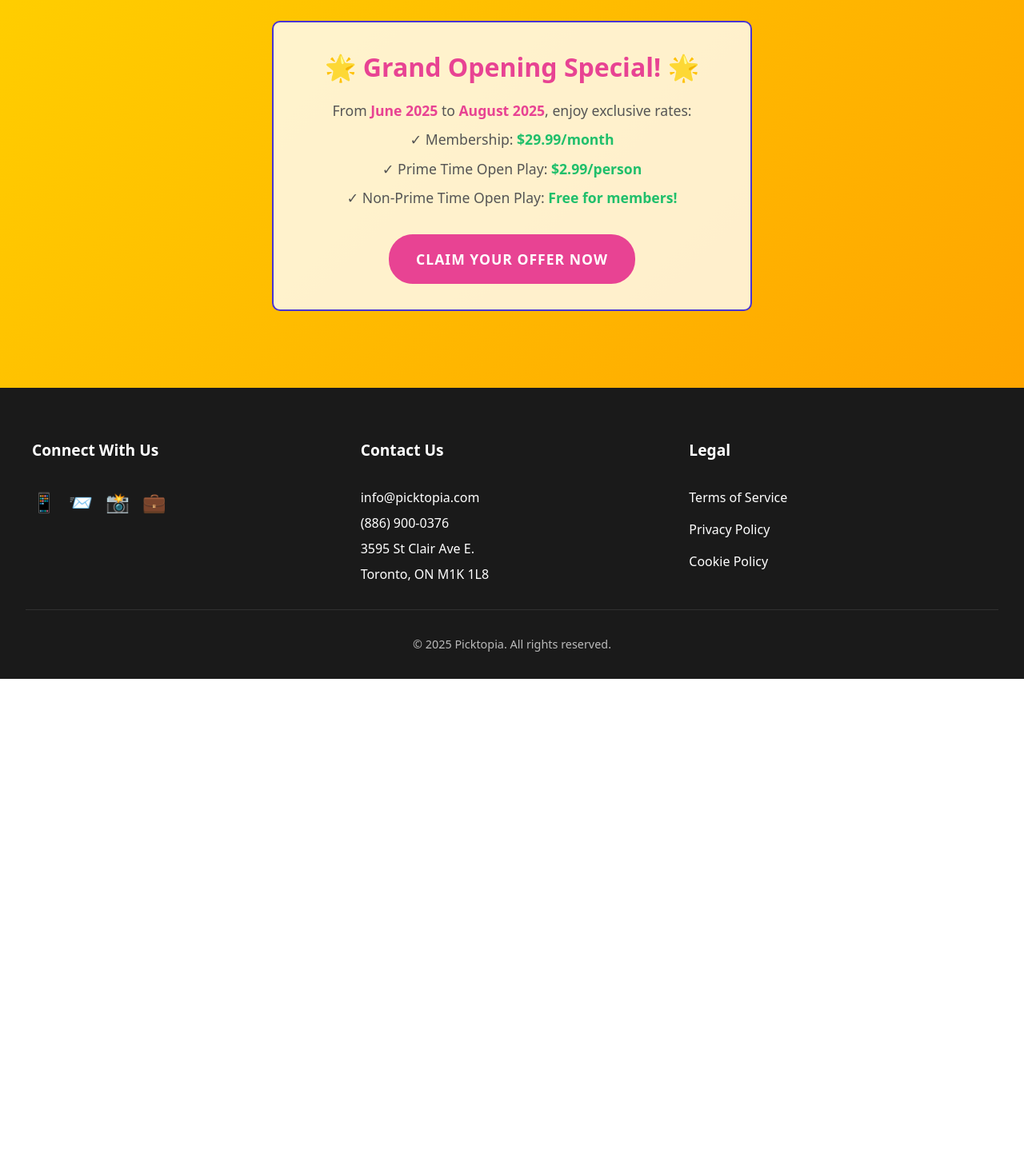
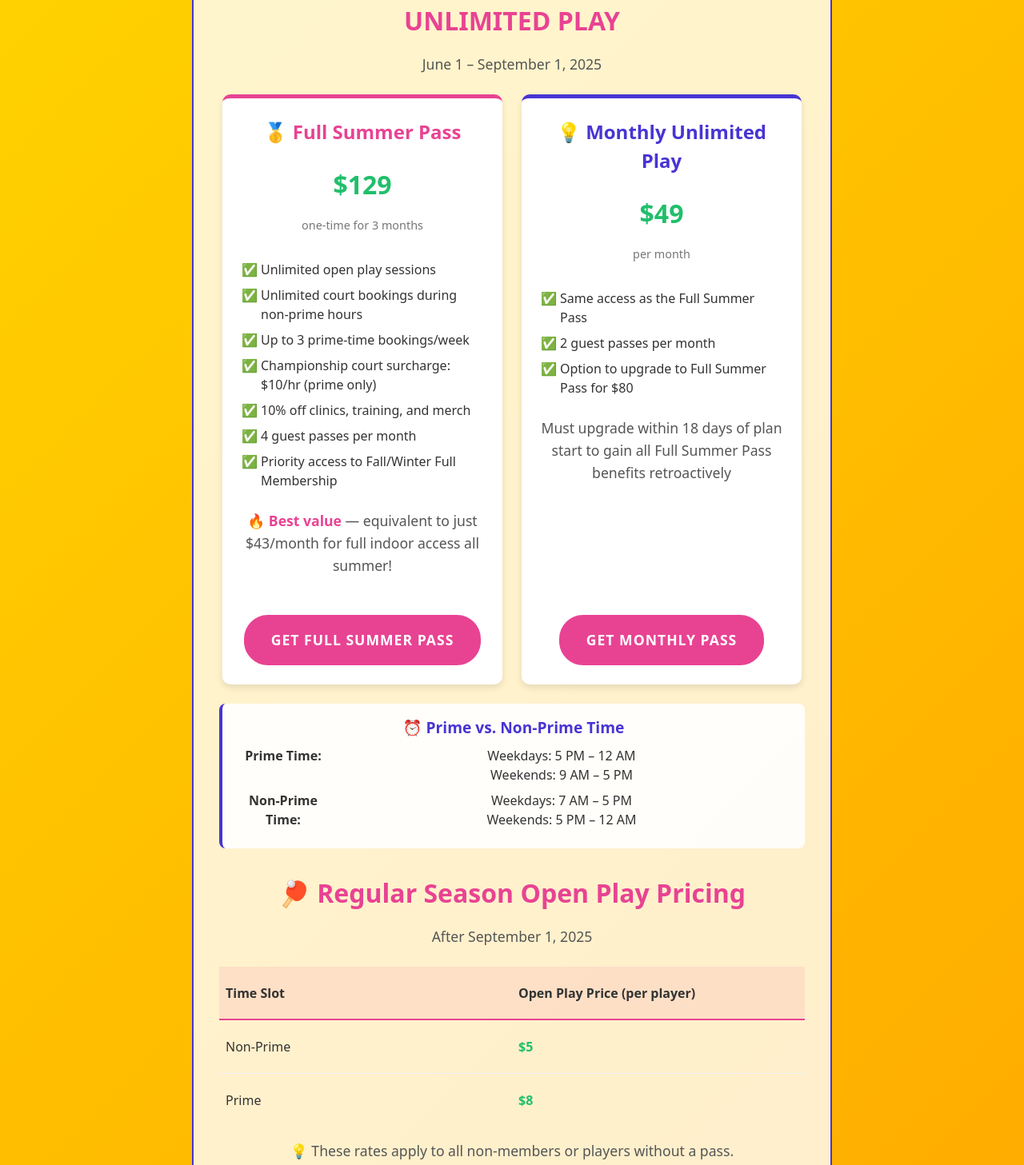
Before and after one commit to supertimmyh/picktopia_landing_page, a React (Vite) app: page / in a window 1280 px wide. Shown: the part 973-2430 px from the top of the page at 80% size. Before the commit the page ends 1822 px from the top, so only its background shows below. Built offline with nearby package versions, Linux system fonts and the light colour scheme.

Commit message:
Update Footer hours and GrandOpening pricing information

```diff
--- a/src/components/Footer.jsx
+++ b/src/components/Footer.jsx
@@ -101,6 +101,19 @@ const Footer = () => {
         </Column>
 
         <Column>
+          <Title>Hours of Operation</Title>
+          <ContactInfo>
+            <div>Monday: 8:00 am – 10:00 pm</div>
+            <div>Tuesday: 8:00 am – 10:00 pm</div>
+            <div>Wednesday: 8:00 am – 10:00 pm</div>
+            <div>Thursday: 8:00 am – 10:00 pm</div>
+            <div>Friday: 8:00 am – 11:00 pm</div>
+            <div>Saturday: 8:00 am – 11:00 pm</div>
+            <div>Sunday: 8:00 am – 10:00 pm</div>
+          </ContactInfo>
+        </Column>
+
+        <Column>
           <Title>Legal</Title>
           <ContactLink href="#">Terms of Service</ContactLink>
           <ContactLink href="#">Privacy Policy</ContactLink>
--- a/src/components/GrandOpening.jsx
+++ b/src/components/GrandOpening.jsx
@@ -1,11 +1,11 @@
 import React from 'react';
 import styled from 'styled-components';
 
-// Define styled components similar to GiftCardSection
+// Define styled components
 const GrandOpeningSection = styled.section`
   padding: 4rem 2rem;
-  background: linear-gradient(135deg, #FFD700 0%, #FFA500 100%); // Example gradient, adjust as needed
-  color: #333; // Dark text for light background
+  background: linear-gradient(135deg, #FFD700 0%, #FFA500 100%);
+  color: #333;
   text-align: center;
 `;
 
@@ -19,7 +19,7 @@ const Header = styled.h2`
   font-size: 2.8rem;
   margin-bottom: 1.5rem;
   font-weight: bold;
-  color: #4834D4; // Use a primary color from the theme if available
+  color: #4834D4;
 
   @media (max-width: 768px) {
     font-size: 2.2rem;
@@ -39,23 +39,23 @@ const Description = styled.p`
 
 const HighlightText = styled.span`
   font-weight: bold;
-  color: #6C63FF; // Another theme color
+  color: #6C63FF;
 `;
 
 const OfferDetailsContainer = styled.div`
-  background-color: rgba(255, 255, 255, 0.8); // Semi-transparent white background
+  background-color: rgba(255, 255, 255, 0.8);
   padding: 2rem;
   border-radius: 10px;
   margin-top: 2.5rem;
   border: 2px solid #4834D4;
-  max-width: 600px;
+  max-width: 800px;
   margin-left: auto;
   margin-right: auto;
 `;
 
 const OfferHeader = styled.h3`
   font-size: 2rem;
-  color: #E84393; // A vibrant pink for the offer header
+  color: #E84393;
   margin-bottom: 1rem;
 `;
 
@@ -72,13 +72,13 @@ const OfferText = styled.p`
 
 const PriceHighlight = styled.span`
   font-weight: bold;
-  color: #20BF6B; // A green for prices
+  color: #20BF6B;
 `;
 
 const CTAButton = styled.a`
   display: inline-block;
   padding: 1rem 2rem;
-  background-color: #E84393; // Match offer header color
+  background-color: #E84393;
   color: white;
   text-decoration: none;
   border-radius: 30px;
@@ -96,28 +96,268 @@ const CTAButton = styled.a`
   }
 `;
 
+// New styled components for pricing tables
+const PricingTable = styled.div`
+  width: 100%;
+  margin-top: 1.5rem;
+  border-collapse: collapse;
+  text-align: left;
+`;
+
+const PricingRow = styled.div`
+  display: flex;
+  border-bottom: 1px solid #eee;
+  padding: 0.8rem 0;
+
+  &:last-child {
+    border-bottom: none;
+  }
+
+  @media (max-width: 768px) {
+    flex-direction: column;
+  }
+`;
+
+const PricingCell = styled.div`
+  flex: 1;
+  padding: 0.5rem;
+
+  &:first-child {
+    font-weight: ${props => props.isHeader ? 'bold' : 'normal'};
+  }
+
+  @media (max-width: 768px) {
+    padding: 0.3rem 0.5rem;
+  }
+`;
+
+const PricingHeader = styled(PricingRow)`
+  font-weight: bold;
+  background-color: rgba(232, 67, 147, 0.1);
+  border-bottom: 2px solid #E84393;
+`;
+
+const BenefitList = styled.ul`
+  text-align: left;
+  margin: 1rem 0;
+  padding-left: 1.5rem;
+`;
+
+const BenefitItem = styled.li`
+  margin-bottom: 0.5rem;
+  position: relative;
+
+  &::before {
+    content: "✅";
+    position: absolute;
+    left: -1.5rem;
+  }
+`;
+
+const PlanContainer = styled.div`
+  display: flex;
+  gap: 1.5rem;
+  margin-top: 1.5rem;
+  justify-content: center;
+
+  @media (max-width: 768px) {
+    flex-direction: column;
+  }
+`;
+
+const PlanCard = styled.div`
+  flex: 1;
+  background-color: white;
+  border-radius: 10px;
+  padding: 1.5rem;
+  box-shadow: 0 4px 8px rgba(0, 0, 0, 0.1);
+  max-width: 350px;
+  border-top: 5px solid ${props => props.featured ? '#E84393' : '#4834D4'};
+  display: flex;
+  flex-direction: column;
+  justify-content: space-between;
+
+  @media (max-width: 768px) {
+    max-width: 100%;
+  }
+`;
+
+
+const PlanTitle = styled.h4`
+  font-size: 1.5rem;
+  color: ${props => props.featured ? '#E84393' : '#4834D4'};
+  margin-bottom: 0.5rem;
+`;
+
+const PlanPrice = styled.div`
+  font-size: 2rem;
+  font-weight: bold;
+  margin: 1rem 0;
+  color: #20BF6B;
+`;
+
+const PlanSubtext = styled.div`
+  font-size: 0.9rem;
+  color: #777;
+  margin-bottom: 1rem;
+`;
+
+const TimeDefinition = styled.div`
+  background-color: rgba(255, 255, 255, 0.9);
+  border-radius: 8px;
+  padding: 1rem;
+  margin-top: 1.5rem;
+  border-left: 4px solid #4834D4;
+`;
+
+const TimeTitle = styled.h4`
+  font-size: 1.2rem;
+  color: #4834D4;
+  margin-bottom: 0.5rem;
+`;
+
+const TimeRow = styled.div`
+  display: flex;
+  margin-bottom: 0.5rem;
+
+  @media (max-width: 768px) {
+    flex-direction: column;
+  }
+`;
+
+const TimeLabel = styled.div`
+  font-weight: bold;
+  width: 120px;
+
+  @media (max-width: 768px) {
+    width: 100%;
+  }
+`;
+
+const TimeValue = styled.div`
+  flex: 1;
+`;
+
+const ButtonContainer = styled.div`
+  margin-top: auto;
+  padding-top: 1rem;
+`;
+
 const GrandOpening = () => {
   return (
     <GrandOpeningSection>
       <Container>
-        <Header>🎉 Grand Opening Soon! 🎉</Header>
+        <Header>🎉 Picktopia St Clair — Summer 2025 Launch 🎉</Header>
         <Description>
-          Get ready, Toronto! Picktopia is thrilled to announce its upcoming Grand Opening.
-          Join us for exclusive events, special offers, and the best pickleball experience in the city.
-          Stay tuned for the official date and celebration details!
-          <br /><br />
-          Follow us on social media for the latest updates!
+          Get ready for an incredible summer of pickleball at our brand new St Clair location!
+          Join us from June 1 to September 1, 2025 with our special launch pricing.
         </Description>
 
         <OfferDetailsContainer>
-          <OfferHeader>🌟 Grand Opening Special! 🌟</OfferHeader>
-          <OfferText>From <strong>June 2025</strong> to <strong>August 2025</strong>, enjoy exclusive rates:</OfferText>
-          <OfferText>✓ Membership: <PriceHighlight>$29.99/month</PriceHighlight></OfferText>
-          <OfferText>✓ Prime Time Open Play: <PriceHighlight>$2.99/person</PriceHighlight></OfferText>
-          <OfferText>✓ Non-Prime Time Open Play: <PriceHighlight>Free for members!</PriceHighlight></OfferText>
-          <CTAButton href="#claim-offer">Claim Your Offer Now</CTAButton>
+          <OfferHeader>🌞 GRAND OPENING SPECIAL — SUMMER UNLIMITED PLAY</OfferHeader>
+          <OfferText>June 1 – September 1, 2025</OfferText>
+
+          <PlanContainer>
+            <PlanCard featured={true}>
+              <PlanTitle featured={true}>🥇 Full Summer Pass</PlanTitle>
+              <PlanPrice>$129</PlanPrice>
+              <PlanSubtext>one-time for 3 months</PlanSubtext>
+
+              <BenefitList>
+                <BenefitItem>Unlimited open play sessions</BenefitItem>
+                <BenefitItem>Unlimited court bookings during non-prime hours</BenefitItem>
+                <BenefitItem>Up to 3 prime-time bookings/week</BenefitItem>
+                <BenefitItem>Championship court surcharge: $10/hr (prime only)</BenefitItem>
+                <BenefitItem>10% off clinics, training, and merch</BenefitItem>
+                <BenefitItem>4 guest passes per month</BenefitItem>
+                <BenefitItem>Priority access to Fall/Winter Full Membership</BenefitItem>
+              </BenefitList>
+
+              <OfferText><strong>🔥 Best value</strong> — equivalent to just $43/month for full indoor access all summer!</OfferText>
+              <ButtonContainer>
+                <CTAButton href="#claim-offer">GET FULL SUMMER PASS</CTAButton>
+              </ButtonContainer>
+            </PlanCard>
+
+            <PlanCard>
+              <PlanTitle>💡 Monthly Unlimited Play</PlanTitle>
+              <PlanPrice>$49</PlanPrice>
+              <PlanSubtext>per month</PlanSubtext>
+
+              <BenefitList>
+                <BenefitItem>Same access as the Full Summer Pass</BenefitItem>
+                <BenefitItem>2 guest passes per month</BenefitItem>
+                <BenefitItem>Option to upgrade to Full Summer Pass for $80</BenefitItem>
+              </BenefitList>
+
+              <OfferText>Must upgrade within 18 days of plan start to gain all Full Summer Pass benefits retroactively</OfferText>
+              <ButtonContainer>
+                <CTAButton href="#claim-offer">GET MONTHLY PASS</CTAButton>
+              </ButtonContainer>
+            </PlanCard>
+          </PlanContainer>
+
+          <TimeDefinition>
+            <TimeTitle>⏰ Prime vs. Non-Prime Time</TimeTitle>
+
+            <TimeRow>
+              <TimeLabel>Prime Time:</TimeLabel>
+              <TimeValue>Weekdays: 5 PM – 12 AM<br />Weekends: 9 AM – 5 PM</TimeValue>
+            </TimeRow>
+
+            <TimeRow>
+              <TimeLabel>Non-Prime Time:</TimeLabel>
+              <TimeValue>Weekdays: 7 AM – 5 PM<br />Weekends: 5 PM – 12 AM</TimeValue>
+            </TimeRow>
+          </TimeDefinition>
+
+          <OfferHeader style={{ marginTop: '2rem' }}>🏓 Regular Season Open Play Pricing</OfferHeader>
+          <OfferText>After September 1, 2025</OfferText>
+
+          <PricingTable>
+            <PricingHeader>
+              <PricingCell isHeader>Time Slot</PricingCell>
+              <PricingCell isHeader>Open Play Price (per player)</PricingCell>
+            </PricingHeader>
+
+            <PricingRow>
+              <PricingCell>Non-Prime</PricingCell>
+              <PricingCell><PriceHighlight>$5</PriceHighlight></PricingCell>
+            </PricingRow>
+
+            <PricingRow>
+              <PricingCell>Prime</PricingCell>
+              <PricingCell><PriceHighlight>$8</PriceHighlight></PricingCell>
+            </PricingRow>
+          </PricingTable>
+
+          <OfferText style={{ marginTop: '1rem' }}>💡 These rates apply to all non-members or players without a pass.</OfferText>
+
+          <OfferHeader style={{ marginTop: '2rem' }}>🏟️ Court Booking Rates</OfferHeader>
+          <OfferText>Standard Model, Non-Pass Holders</OfferText>
+
+          <PricingTable>
+            <PricingHeader>
+              <PricingCell isHeader>Court Type</PricingCell>
+              <PricingCell isHeader>Non-Prime</PricingCell>
+              <PricingCell isHeader>Prime</PricingCell>
+            </PricingHeader>
+
+            <PricingRow>
+              <PricingCell>Standard Courts</PricingCell>
+              <PricingCell><PriceHighlight>$35/hr</PriceHighlight></PricingCell>
+              <PricingCell><PriceHighlight>$40/hr</PriceHighlight></PricingCell>
+            </PricingRow>
+
+            <PricingRow>
+              <PricingCell>Championship Courts</PricingCell>
+              <PricingCell><PriceHighlight>$45/hr</PriceHighlight></PricingCell>
+              <PricingCell><PriceHighlight>$50/hr</PriceHighlight></PricingCell>
+            </PricingRow>
+          </PricingTable>
+
+          <OfferText style={{ marginTop: '1rem' }}>🧑‍🤝‍🧑 Booking fees are typically split among players unless covered by a pass or membership.</OfferText>
         </OfferDetailsContainer>
-        {/* Add more content or CTAs if needed */}
       </Container>
     </GrandOpeningSection>
   );
```
